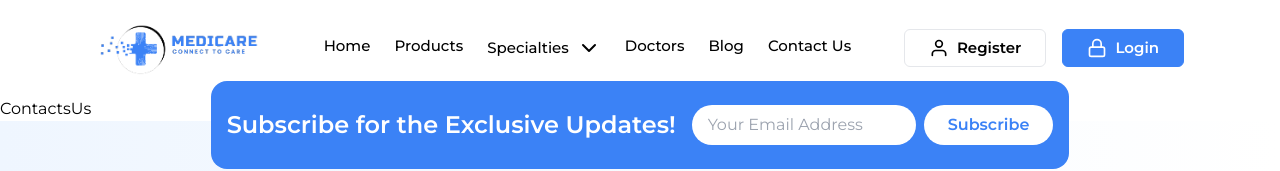
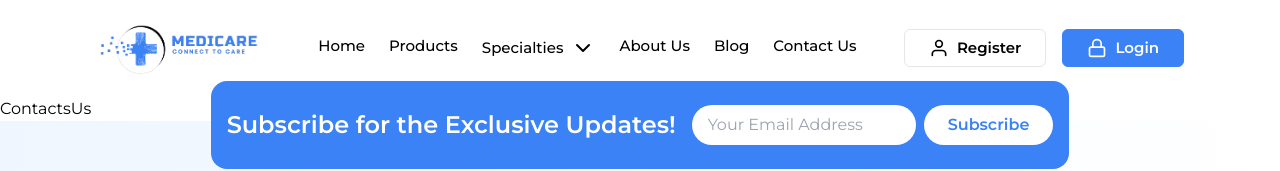
Before and after one commit to rahat2020/Medicare, a Next.js app: page /contacts in a window 1280 px wide. Shown: the top 171 px of the page. Built offline with nearby package versions, Linux system fonts and the light colour scheme.

Commit message:
Navbar updated

```diff
--- a/src/components/Home/Testimonials.jsx
+++ b/src/components/Home/Testimonials.jsx
@@ -24,7 +24,7 @@ const Testimonials = () => {
 
   return (
     <div className="relative bg-white py-12 md:py-24 px-4 lg:px-16 text-center">
-      <ComponentHeader title={"Testimonials"} desc={"What Our Client Says"}/>
+      <ComponentHeader title={"Testimonials"} desc={"What Our Client Says"} />
 
       <div className="relative flex items-center justify-center lg:justify-between">
         {/* Left Arrow */}
--- a/src/data/navData.js
+++ b/src/data/navData.js
@@ -21,8 +21,8 @@ export const navData = [
     ],
   },
   {
-    label: "Doctors",
-    href: "/doctors",
+    label: "About Us",
+    href: "/about",
   },
   {
     label: "Blog",
@@ -30,6 +30,6 @@ export const navData = [
   },
   {
     label: "Contact Us",
-    href: "/contacts",
+    href: "/contact",
   },
 ];
```
